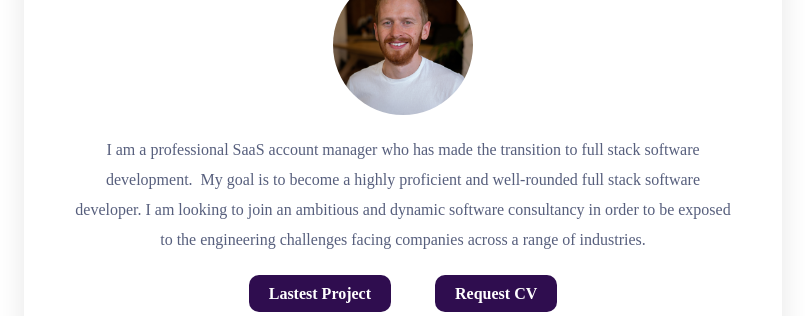
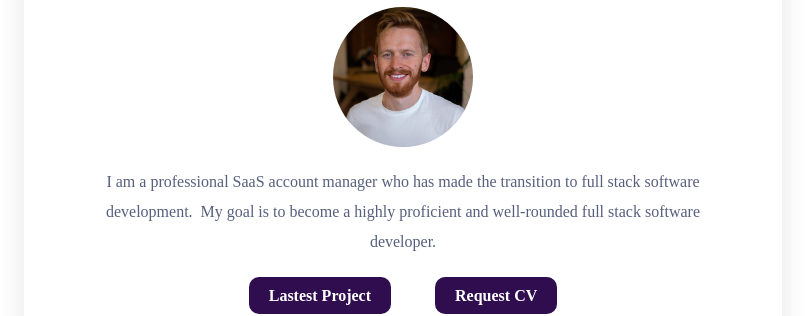
Before and after one commit to Alan1010010/profile, a plain HTML site: page index.html in a window 1280 px wide. Shown: the part 151-467 px from the top of the page, without its empty margins (237-1042 px from the left). Drawn offline with Linux system fonts and the light colour scheme.

Commit message:
update blurb

```diff
--- a/index.html
+++ b/index.html
@@ -16,7 +16,7 @@
       <h1> Alan Quinn</h1>
       <img class="profile_pic  img_cirlce" src="images/prof_pic.jpg" alt="Picture of Alan's face">
       <div class="blurb-container">
-        <p>I am a professional SaaS account manager who has made the transition to full stack software development.  My goal is to become a highly proficient and well-rounded full stack software developer. I am looking to join an ambitious and dynamic software consultancy in order to be exposed to the engineering challenges facing companies across a range of industries.</p>
+        <p>I am a professional SaaS account manager who has made the transition to full stack software development.  My goal is to become a highly proficient and well-rounded full stack software developer.</p>
         <a class="btn-blue" href="http://www.home-jungle.xyz/" target="_blank"><strong>Lastest Project</strong></a>
         <a class="btn-blue request" href="mailto:alancquinn2@gmail.com" target="_blank"><strong>Request CV</strong></a>
       </div>
--- a/style.css
+++ b/style.css
@@ -44,6 +44,7 @@ h2 {
  padding-bottom: 40px;
  padding-top: 25px;
  margin-bottom: 25px;
+ margin-top: 40px;
  width: 60%;
  text-align: center;
 }
```
